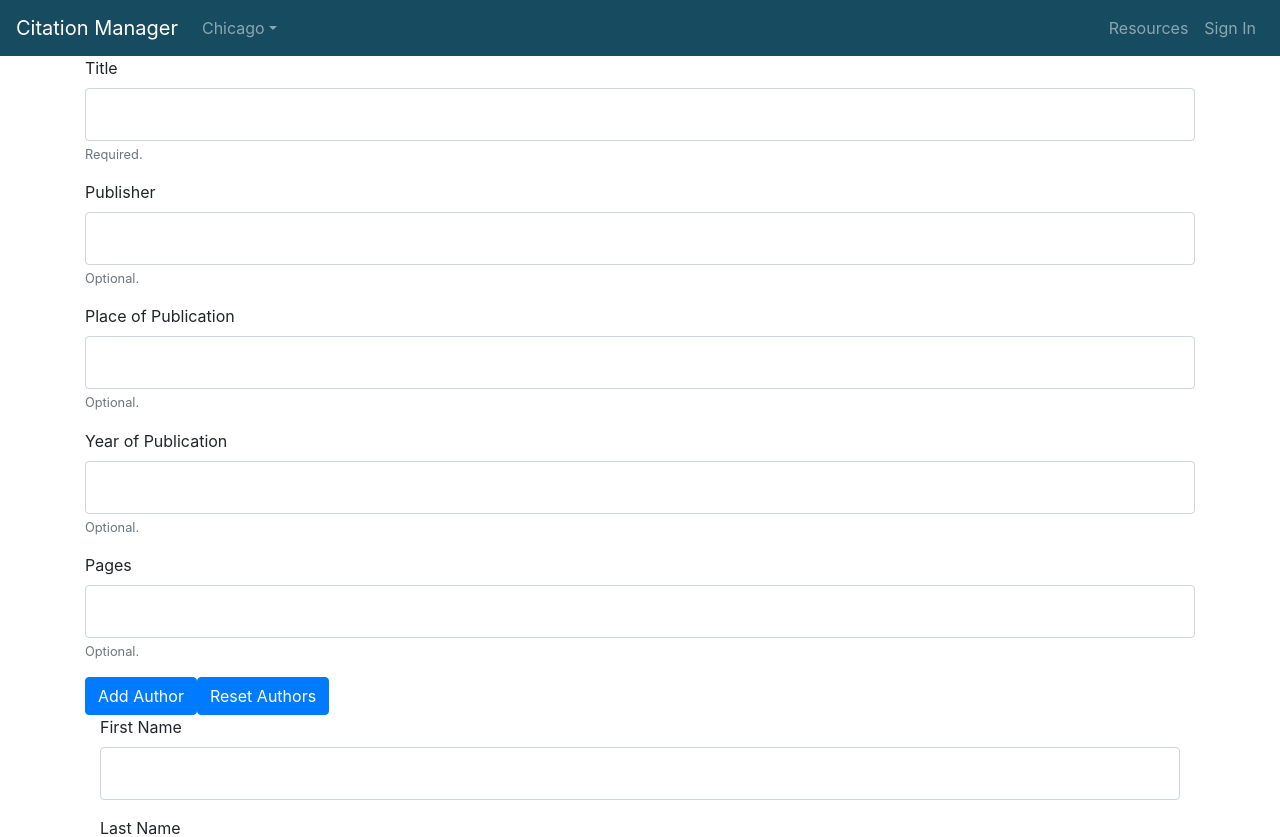
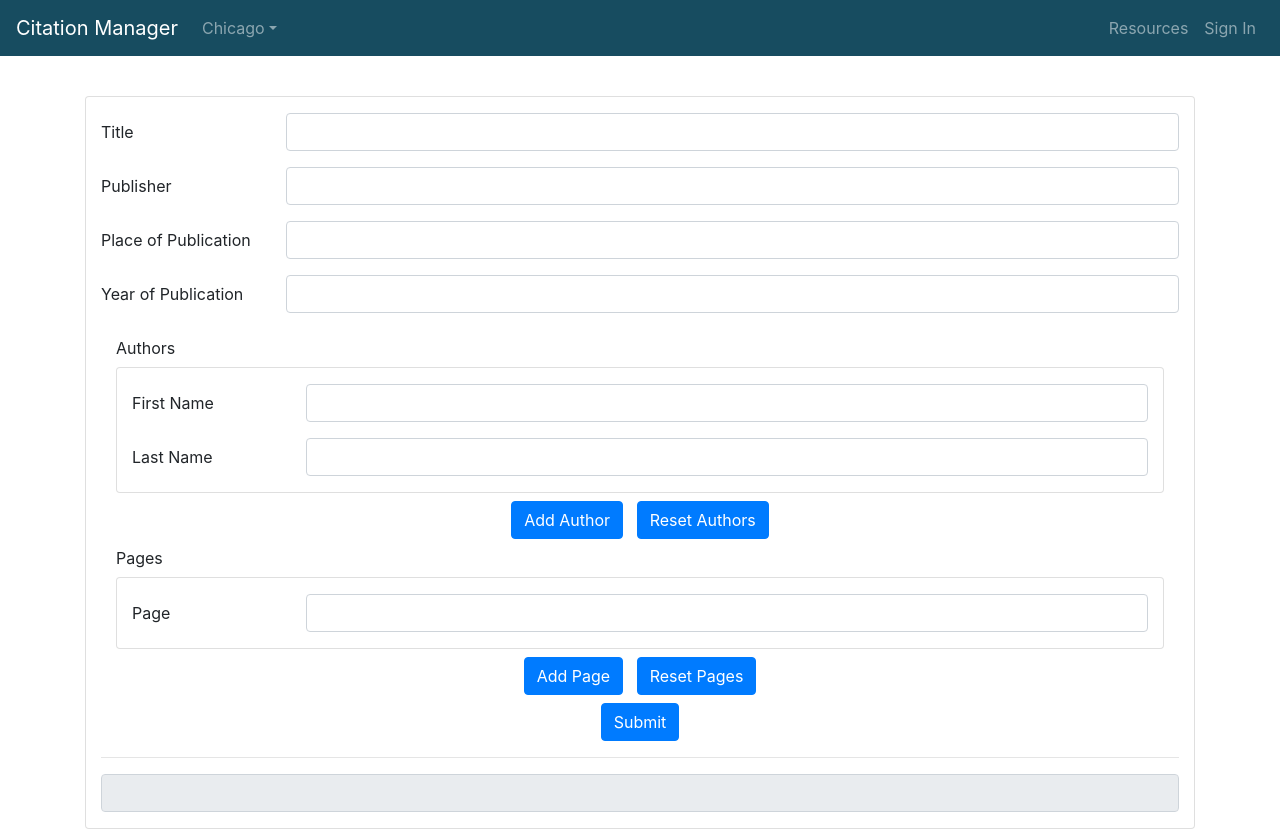
Before and after one commit to SoorajModi/Citation-Bot, a React (Create React App) app: page /chicago-style-book in a window 1280 px wide. Shown: the top 837 px of the page. Built offline with nearby package versions, Linux system fonts and the light colour scheme.

Commit message:
Improve UI layout

```diff
--- a/src/components/CMOSBook.jsx
+++ b/src/components/CMOSBook.jsx
@@ -2,6 +2,9 @@ import React, { useState } from 'react';
 import Form from 'react-bootstrap/Form';
 import Button from 'react-bootstrap/Button';
 import '../css/citation.css';
+import Row from 'react-bootstrap/Row';
+import Col from 'react-bootstrap/Col';
+import Card from 'react-bootstrap/Card';
 
 function CMOSBook() {
   // State variable for number of authors
@@ -14,69 +17,150 @@ function CMOSBook() {
     setAuthors([authors.pop()]);
   };
 
+  const emptyPage = { page: '' };
+  const [pages, setPages] = useState([{ ...emptyPage }]);
+  const addPage = () => {
+    setPages([...pages, { ...emptyPage }]);
+  };
+  const removePage = () => {
+    setPages([pages.pop()]);
+  };
+
   return (
-    <div className="container foo">
+    <div className="container data-entry">
+      <Card>
         <Form>
-        <Form.Group controlId="title">
-          <Form.Label>Title</Form.Label>
-          <Form.Control as="textarea" rows={1} className="form-text-area" />
-          <Form.Text className="text-muted">Required.</Form.Text>
+          <div className="container form-start">
+            <Form.Group as={Row} controlId="inputTitle">
+              <Form.Label column sm="2">
+                Title
+              </Form.Label>
+              <Col sm="10">
+                <Form.Control type="text" />
+              </Col>
             </Form.Group>
-        <Form.Group controlId="publisher">
-          <Form.Label>Publisher</Form.Label>
-          <Form.Control as="textarea" rows={1} className="form-text-area" />
-          <Form.Text className="text-muted">Optional.</Form.Text>
+            <Form.Group as={Row} controlId="inputPublisher">
+              <Form.Label column sm="2">
+                Publisher
+              </Form.Label>
+              <Col sm="10">
+                <Form.Control type="text" />
+              </Col>
             </Form.Group>
-        <Form.Group controlId="placeOfPublication">
-          <Form.Label>Place of Publication</Form.Label>
-          <Form.Control as="textarea" rows={1} className="form-text-area" />
-          <Form.Text className="text-muted">Optional.</Form.Text>
+            <Form.Group as={Row} controlId="inputPOP">
+              <Form.Label column sm="2">
+                Place of Publication
+              </Form.Label>
+              <Col sm="10">
+                <Form.Control type="text" />
+              </Col>
             </Form.Group>
-        <Form.Group controlId="yearOfPublication">
-          <Form.Label>Year of Publication</Form.Label>
-          <Form.Control as="textarea" rows={1} className="form-text-area" />
-          <Form.Text className="text-muted">Optional.</Form.Text>
+            <Form.Group as={Row} controlId="inputYOP">
+              <Form.Label column sm="2">
+                Year of Publication
+              </Form.Label>
+              <Col sm="10">
+                <Form.Control type="text" />
+              </Col>
             </Form.Group>
-        <Form.Group controlId="pages">
-          <Form.Label>Pages</Form.Label>
-          <Form.Control as="textarea" rows={1} className="form-text-area" />
-          <Form.Text className="text-muted">Optional.</Form.Text>
-        </Form.Group>
-
-        <Button variant="primary" onClick={addAuthor}>
-          Add Author
-        </Button>
-        <Button variant="primary" onClick={removeAuthor}>
-          Reset Authors
-        </Button>
+            <div>
+              <Form.Label column sm="1">
+                Authors
+              </Form.Label>
               {
                 authors.map((val, idx) => {
                   const firstId = `first-${idx}`;
                   const lastId = `last-${idx}`;
 
                   return (
-              <div className="container" key={firstId + lastId}>
-                <Form.Group controlId={firstId}>
-                  <Form.Label>First Name</Form.Label>
-                  <Form.Control as="textarea" rows={1} className="form-text-area" />
+                    <div className="container">
+                      <Card>
+                        <Form>
+                          <div className="container form-start">
+                            <Form.Group as={Row} controlId={firstId}>
+                              <Form.Label column sm="2">
+                                First Name
+                              </Form.Label>
+                              <Col sm="10">
+                                <Form.Control type="text" />
+                              </Col>
                             </Form.Group>
-                <Form.Group controlId={lastId}>
-                  <Form.Label>Last Name</Form.Label>
-                  <Form.Control as="textarea" rows={1} className="form-text-area" />
+                            <Form.Group as={Row} controlId={lastId}>
+                              <Form.Label column sm="2">
+                                Last Name
+                              </Form.Label>
+                              <Col sm="10">
+                                <Form.Control type="text" />
+                              </Col>
                             </Form.Group>
+                          </div>
+                        </Form>
+                      </Card>
                     </div>
                   );
                 })
               }
+              <div className="text-center custom-btn">
+                <Button variant="primary" onClick={addAuthor}>
+                  Add Author
+                </Button>
+                &nbsp;&nbsp;&nbsp;
+                <Button variant="primary" onClick={removeAuthor}>
+                  Reset Authors
+                </Button>
+              </div>
+            </div>
+            <div>
+              <Form.Label column sm="1">
+                Pages
+              </Form.Label>
+              {
+                pages.map((val, idx) => {
+                  const pageId = `page-${idx}`;
 
+                  return (
+                    <div className="container">
+                      <Card>
+                        <Form>
+                          <div className="container form-start">
+
+                            <Form.Group as={Row} controlId={pageId}>
+                              <Form.Label column sm="2">
+                                Page
+                              </Form.Label>
+                              <Col sm="10">
+                                <Form.Control type="text" />
+                              </Col>
+                            </Form.Group>
+                          </div>
+                        </Form>
+                      </Card>
+                    </div>
+                  );
+                })
+              }
+              <div className="text-center custom-btn">
+                <Button variant="primary" onClick={addPage}>
+                  Add Page
+                </Button>
+                &nbsp;&nbsp;&nbsp;
+                <Button variant="primary" onClick={removePage}>
+                  Reset Pages
+                </Button>
+              </div>
+            </div>
+            <div className="text-center custom-btn">
               <Button variant="primary" type="submit" className="center-block">
                 Submit
               </Button>
+            </div>
             <hr />
             <Form.Group controlId="Generate Citation">
               <Form.Control type="text" placeholder="" readOnly />
             </Form.Group>
+          </div>
         </Form>
+      </Card>
     </div>
   );
 }
--- a/src/css/citation.css
+++ b/src/css/citation.css
@@ -1,14 +1,12 @@
-.container .foo {
+.data-entry {
     padding-top: 2.5rem;
     padding-bottom: 1.0rem;
 }
 
-.form-text-area {
-    resize: none;
-    white-space: nowrap;
-    overflow-x: scroll;
+.form-start {
+    padding-top: 1.0rem;
 }
 
-.submitBtn {
-    align-content: center;
+.custom-btn {
+    padding-top: 0.5rem;
 }
```
Lines whose indentation alone changed are shown as unchanged.
